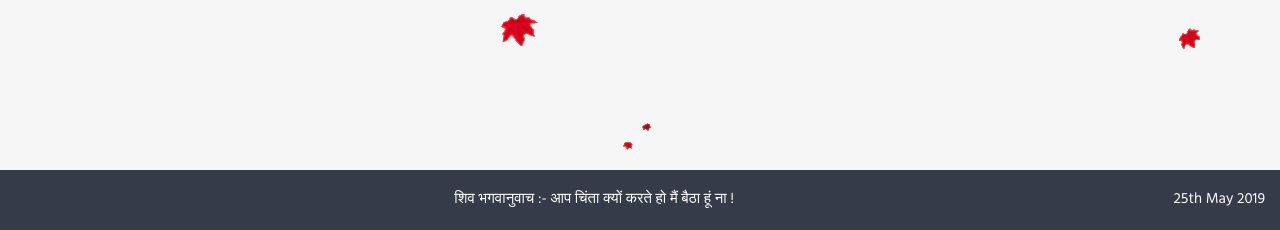
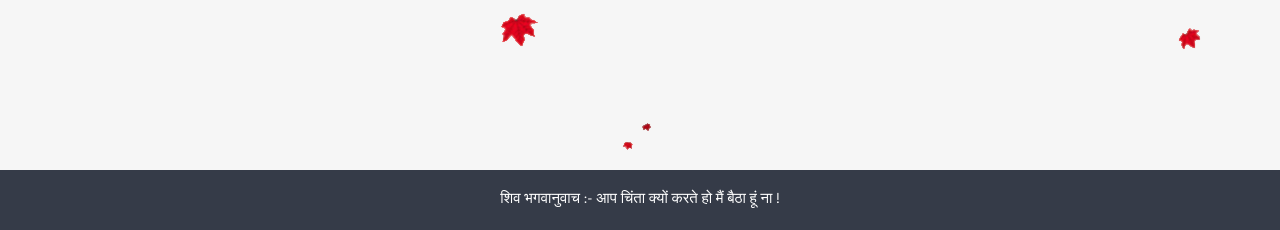
Before and after one commit to Roshan2346/murliwiki-project, a Django app: page / in a window 1280 px wide. Shown: the part 570-800 px from the top of the page. Run offline with Django 3.2, Linux system fonts and the light colour scheme; some libraries are stand-ins or nearby versions.

Commit message:
Slight Changes, removed date from Footer

```diff
--- a/results/templates/results/allresults.html
+++ b/results/templates/results/allresults.html
@@ -106,7 +106,7 @@
 
     <footer class="text-muted">
   <div class="container-fluid footer">
-    <p style="font-size: 15px; font-family: 'Hind', sans-serif;">शिव भगवानुवाच :- आप चिंता क्यों करते हो मैं बैठा हूं ना ! <span style="float: right;">{% now "jS F Y" %}</span></p>
+    <p style="font-size: 15px; font-family: 'Hind', sans-serif;">शिव भगवानुवाच :- आप चिंता क्यों करते हो मैं बैठा हूं ना !</p>
   </div>
 </footer>
     <!-- Bootstrap core JavaScript
--- a/templates/home.html
+++ b/templates/home.html
@@ -165,7 +165,7 @@ height: auto;
       </div>
           <footer class="text-muted">
   <div class="container-fluid footer" style="height: 60px; padding-top: 20px;">
-    <h4 style="font-family: 'Hind', sans-serif;">शिव भगवानुवाच :- आप चिंता क्यों करते हो मैं बैठा हूं ना ! <span style="float: right;">{% now "jS F Y" %}</span></h4>
+    <h4 style="font-family: 'Hind', sans-serif;">शिव भगवानुवाच :- आप चिंता क्यों करते हो मैं बैठा हूं ना !</h4>
 
   </div>
 </footer>
```
